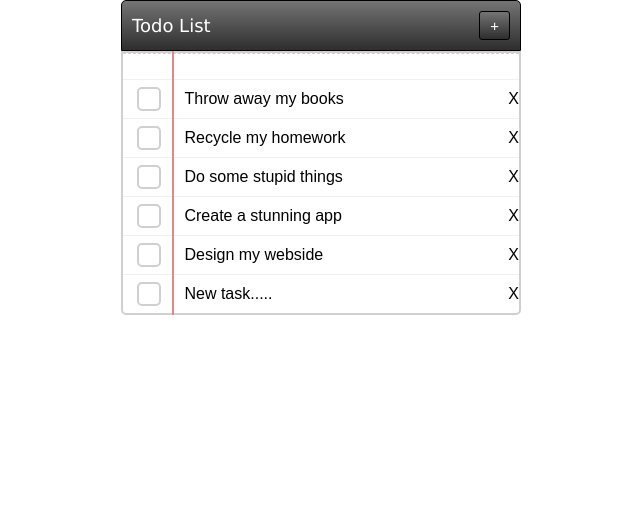
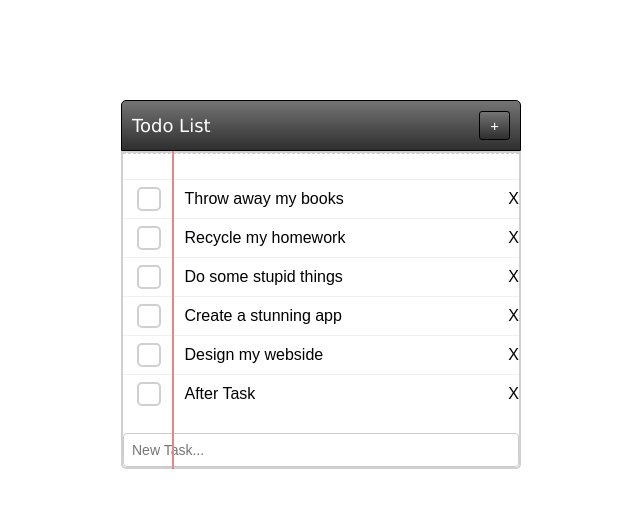
Before and after one commit to BaudraccoA/Trabajo-Final-Integrador-React-master, a React (Vite) app: page / in a window 1280 px wide. Shown: the top 508 px of the page, without its empty margins (319-959 px from the left). Built offline with nearby package versions, Linux system fonts and the light colour scheme; a web font is replaced by a local one.

Commit message:
se agrega input al final de la lista

```diff
--- a/src/Components/Task/TaskForm.css
+++ b/src/Components/Task/TaskForm.css
@@ -29,3 +29,18 @@
     cursor: pointer;
     font-size: 15px;
   }
+
+
+  /* Nuevos estilos para el input al final de la página */
+  .new-task-input-bottom {
+    margin-top: 20px; /* Ajusta la separación desde el contenido anterior */
+  }
+
+  .new-task-input-bottom input {
+    width: 100%;
+    padding: 8px;
+    font-size: 14px;
+    border: 1px solid #ccc;
+    border-radius: 4px;
+    box-sizing: border-box;
+  }
--- a/src/Components/Task/TaskItem.jsx
+++ b/src/Components/Task/TaskItem.jsx
@@ -57,6 +57,7 @@ import './TaskItem.css';
           </>
         ) : (
           <div onClick={handleEdit}>{task.description}</div>
+
         )}
       </div>
       <div className="delete-button" onClick={() => onDeleteTask(task.id)}>
--- a/src/Components/Task/TaskList.css
+++ b/src/Components/Task/TaskList.css
@@ -1,5 +1,7 @@
+
 body {
-    margin: 0; /* Elimina el margen por defecto del body */
+    margin:100px;
+
   }
 
   .task-list-container {
--- a/src/Components/Task/TaskList.jsx
+++ b/src/Components/Task/TaskList.jsx
@@ -1,8 +1,21 @@
-import React from 'react';
+import React, { useState } from 'react';
 import './TaskList.css';
 import TaskItem from './TaskItem';
 
-const TaskList = ({ tasks, onTaskComplete, onDeleteTask, onEditTask, editingTaskId }) => {
+const TaskList = ({ tasks, onTaskComplete, onDeleteTask, onEditTask, onSaveEdit, onAddTask }) => {
+  const [newTaskDescription, setNewTaskDescription] = useState('');
+
+  const handleInputChange = (e) => {
+    setNewTaskDescription(e.target.value);
+  };
+
+  const handleKeyDown = (e) => {
+    if (e.key === 'Enter') {
+      onAddTask(newTaskDescription);
+      setNewTaskDescription('');
+    }
+  };
+
   return (
     <div className="task-list-container">
       <div className='vertical-line'></div>
@@ -15,8 +28,19 @@ const TaskList = ({ tasks, onTaskComplete, onDeleteTask, onEditTask, editingTask
             onTaskComplete={onTaskComplete}
             onDeleteTask={onDeleteTask}
             onEditTask={onEditTask}
+            onSaveEdit={onSaveEdit}
           />
         ))}
+        {/* Nuevo input para agregar tarea al final de la lista */}
+        <div className="new-task-input-bottom">
+          <input
+            type="text"
+            placeholder="New Task..."
+            value={newTaskDescription}
+            onChange={handleInputChange}
+            onKeyDown={handleKeyDown}
+          />
+        </div>
       </div>
     </div>
   );
--- a/src/main.jsx
+++ b/src/main.jsx
@@ -10,7 +10,7 @@ const MainApp = () => {
  { id: 3, description: 'Do some stupid things' },
  { id: 4, description: 'Create a stunning app' },
  { id: 5, description: 'Design my webside' },
- { id: 6, description: 'New task.....' },
+ { id: 6, description: 'After Task' },
 
 // ... Otras tareas
  ]);
@@ -33,9 +33,7 @@ const handleAddTask = (newTaskDescription) => {
  setTasks([... tasks, newTask]);
  };
 
- /*const handleEditTask = (taskId, description) => {
-  setEditingTaskId({ id: taskId, description });
-};*/
+
 const handleEditTask = (taskId, description) => {
   const updatedTasks = tasks.map((task) =>
     task.id === taskId ? { ...task, description } : task
@@ -48,7 +46,7 @@ const handleSaveEdit = (taskId, newDescription) => {
     task.id === taskId ? { ...task, description: newDescription } : task
   );
   setTasks(updatedTasks);
-  /*setEditingTaskId(null);*/
+
 };
 
 const handleDeleteTask = (taskId) => {
@@ -60,12 +58,14 @@ const handleDeleteTask = (taskId) => {
 return (
  <React.StrictMode>
  <TaskForm onAddTask={handleAddTask}/>
- <TaskList tasks={tasks}
+ <TaskList
+  tasks={tasks}
   onTaskComplete={handleTaskComplete}
   onDeleteTask={handleDeleteTask}
   onEditTask={handleEditTask}
   onSaveEdit={handleSaveEdit}
-  /*editingTaskId={editingTaskId}*/ />
+  onAddTask={handleAddTask}
+  />
  </React.StrictMode>
  );
 };
```
Also changed, not shown: src/Components/Task/TaskForm.jsx (line endings or trailing spaces).
